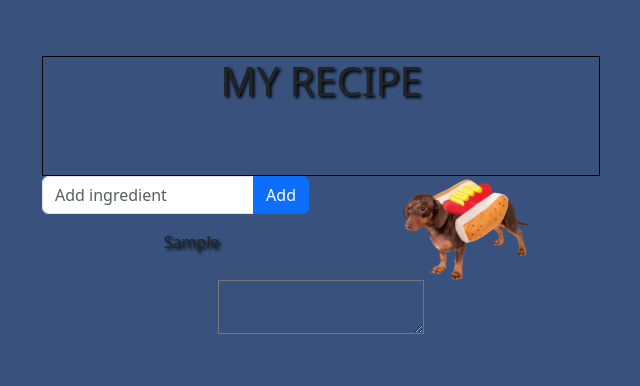
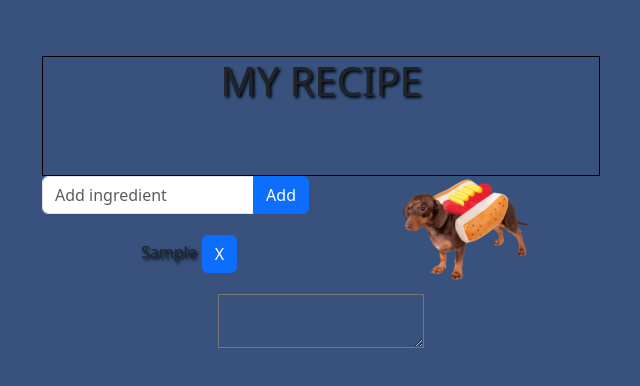
Before and after one commit to SE-TINF22B6/CookHub, a React (Create React App) app in the folder Frontend/: page /recipeCreate in a window 1280 px wide. Both pictures are taken after typing "Sample" into the empty fields and a click on the button "Add". Shown: the top 386 px of the page, without its empty margins (319-959 px from the left). Built offline with nearby package versions, Linux system fonts and the light colour scheme.

Commit message:
-> added Delete functionality to every ingredient -> added interfaces for every relevant file

```diff
--- a/Frontend/src/components/AddIngredientApp.tsx
+++ b/Frontend/src/components/AddIngredientApp.tsx
@@ -3,18 +3,30 @@ import IngredientList from "./IngredientList";
 import IngredientInput from "./IngredientInput";
 
 
-function TodoApp(){
 
+interface Ingredient{
+    id:number;
+    value:string;
+}
 
-    const [ingredients, setIngredients] = useState<Array<string>>([])
+function TodoApp() {
 
-    function addIngredient(newIngredient:string){
-        setIngredients([...ingredients,newIngredient])
+    const [ingredients, setIngredients] = useState<Ingredient[]>([])
+
+    function addIngredient(newValue: string) {
+        if (newValue){
+            setIngredients([...ingredients, {id:Date.now(), value:newValue }])
+        }
     }
-    return(
+
+    function deleteIngredient(id: number) {
+       setIngredients(ingredients.filter(ingredient => ingredient.id !== id))
+    }
+
+    return (
         <div>
             <IngredientInput addIngredient={addIngredient}></IngredientInput>
-            <IngredientList ingredients={ingredients}></IngredientList>
+            <IngredientList ingredients={ingredients} deleteTodo={deleteIngredient}></IngredientList>
         </div>
     )
 }
--- a/Frontend/src/components/Ingredient.tsx
+++ b/Frontend/src/components/Ingredient.tsx
@@ -1,6 +1,20 @@
 import React from "react";
-export default function Ingredient({ingredient}:{ingredient:string}){
+import Button from 'react-bootstrap/Button';
+
+interface Ingredient{
+    id:number;
+    value: string;
+    onDelete : (id:number) => void;
+}
+
+export default function Ingredient(ingredient: Ingredient){
+
+
     return(
-        <li>{ingredient}</li>
+        <li>
+            {ingredient.value}
+            <Button style={{margin:"5px"}} onClick={() => ingredient.onDelete(ingredient.id)}>X</Button>
+        </li>
+
     )
 }
--- a/Frontend/src/components/IngredientInput.tsx
+++ b/Frontend/src/components/IngredientInput.tsx
@@ -2,12 +2,16 @@ import Button from 'react-bootstrap/Button';
 import Form from 'react-bootstrap/Form';
 import InputGroup from 'react-bootstrap/InputGroup';
 import {useState} from "react";
-export default function IngredientInput({addIngredient}:{addIngredient:Function}){
+
+interface IngredientInputIF{
+    addIngredient: (value:string) => void;
+}
+export default function IngredientInput(addFunction : IngredientInputIF){
 
     const [newIngredient, setNewIngredient] = useState<string>("");
 
     function addNewIngredient(){
-        addIngredient(newIngredient);
+        addFunction.addIngredient(newIngredient);
         setNewIngredient("");
     }
     return(
--- a/Frontend/src/components/IngredientList.tsx
+++ b/Frontend/src/components/IngredientList.tsx
@@ -1,12 +1,20 @@
 import Ingredient from "./Ingredient";
 
-export default function IngredientList({ingredients}:{ingredients:Array<string>}) {
+interface IngredientArray {
+    ingredients: { id: number, value: string }[];
+    deleteTodo: (id: number) => void;
+
+}
+
+export default function IngredientList(ingredients: IngredientArray) {
+
+
     return (
         <div>
             <ul>
                 {
-                    ingredients.map(ingredient =>
-                        <Ingredient ingredient={ingredient}></Ingredient>
+                    ingredients.ingredients.map(ingredient =>
+                        <Ingredient key={ingredient.id} id={ingredient.id} value={ingredient.value} onDelete={ingredients.deleteTodo}></Ingredient>
                     )
                 }
             </ul>
```
